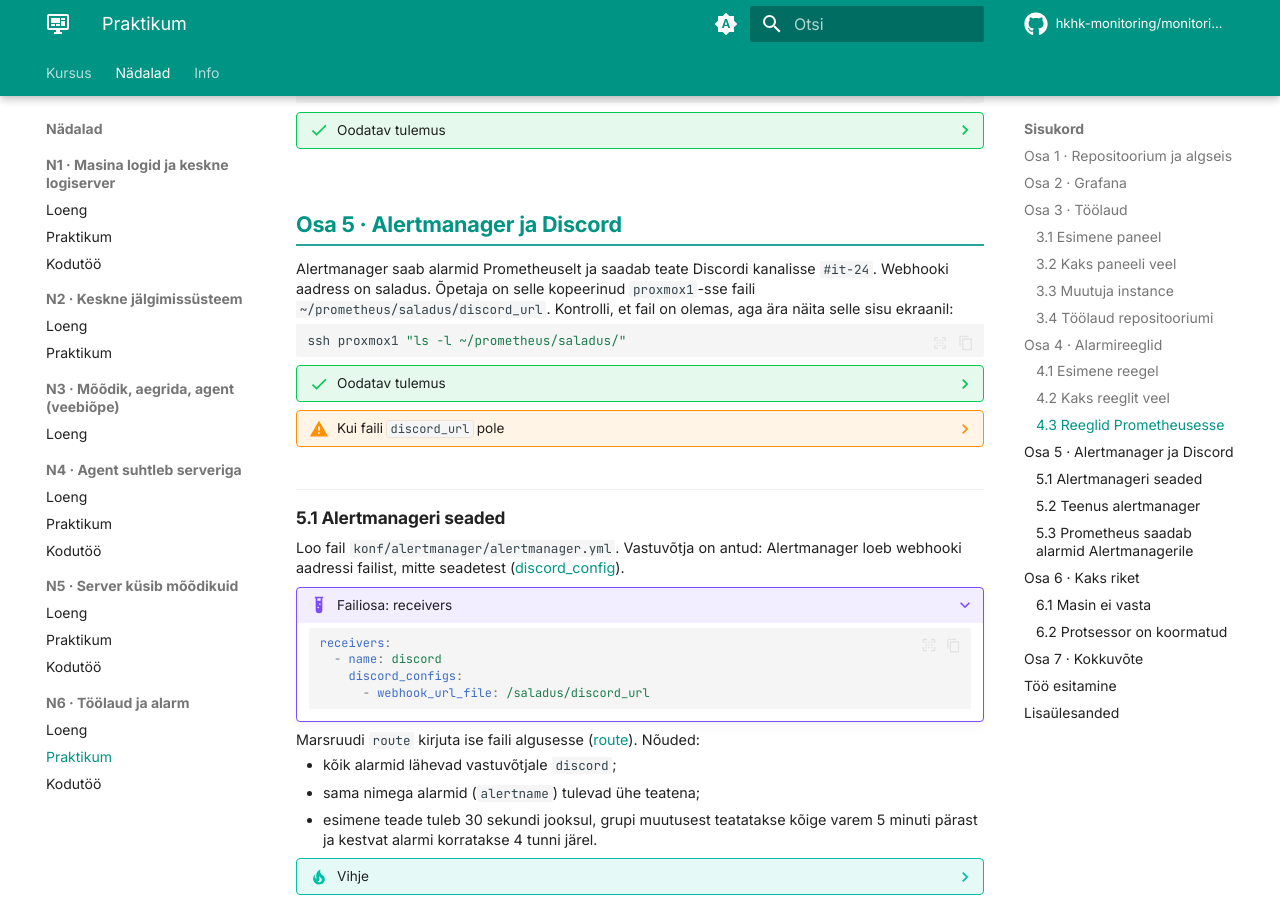
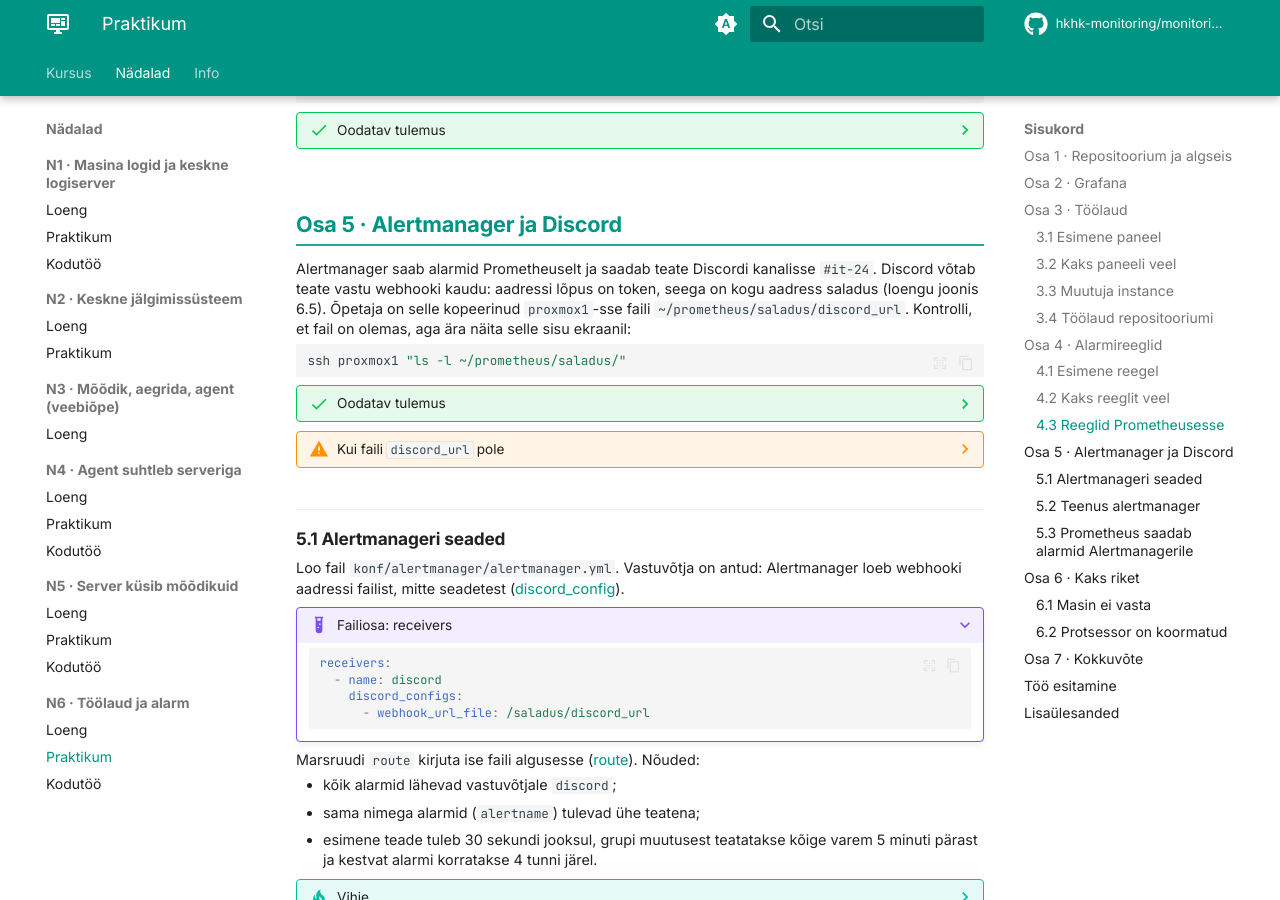
Before and after one commit to hkhk-monitoring/monitoring, an MkDocs documentation site: the page built from docs/week06/lab.md, in a window 1280 px wide and 900 px high, scrolled down 5305 px. Built offline with MkDocs 1.6.1 and Material for MkDocs 9.7.7, drawn with Linux system fonts in a browser that asks for light colours; comment, search, counter and statistics services are not loaded; some of the changed text lies outside the part shown.

Commit message:
N6 praktikum: webhooki selgitus

````diff
--- a/docs/week06/lab.md
+++ b/docs/week06/lab.md
@@ -26,7 +26,7 @@ Lõpus tekitad kaks riket: peatad node_exporteri ja koormad protsessorit. Mõlem
 
 <figure markdown="span">
   ![proxmox1 Docker Compose projektis Prometheus pordil 9090, Grafana pordil 3000 ja Alertmanager pordil 9093 ning saladuse fail; proxmox2 ja proxmox3 node_exporter pordil 9100; sinu arvutist brauser ja Git; Alertmanager saadab teate internetis olevasse Discordi pordil 443](../images/n06_topoloogia.svg)
-  <figcaption>Joonis 6.5. Praktikumi topoloogia (Talvik, 2026).</figcaption>
+  <figcaption>Joonis 6.6. Praktikumi topoloogia (Talvik, 2026).</figcaption>
 </figure>
 
 Esimesed failid on näidatud tervikuna, järgmised kirjutad nõuete järgi ise. Näidislahendus on kokkuvolditud plokis. Kui tuleb veateade, ava plokk, mis algab sõnaga **Kui**.
@@ -345,7 +345,7 @@ ssh proxmox1 "cd ~/prometheus && docker compose restart prometheus"
 
 ## Osa 5 · Alertmanager ja Discord
 
-Alertmanager saab alarmid Prometheuselt ja saadab teate Discordi kanalisse `#it-24`. Webhooki aadress on saladus. Õpetaja on selle kopeerinud `proxmox1`-sse faili `~/prometheus/saladus/discord_url`. Kontrolli, et fail on olemas, aga ära näita selle sisu ekraanil:
+Alertmanager saab alarmid Prometheuselt ja saadab teate Discordi kanalisse `#it-24`. Discord võtab teate vastu webhooki kaudu: aadressi lõpus on token, seega on kogu aadress saladus (loengu joonis 6.5). Õpetaja on selle kopeerinud `proxmox1`-sse faili `~/prometheus/saladus/discord_url`. Kontrolli, et fail on olemas, aga ära näita selle sisu ekraanil:
 
 ```bash
 ssh proxmox1 "ls -l ~/prometheus/saladus/"
````
